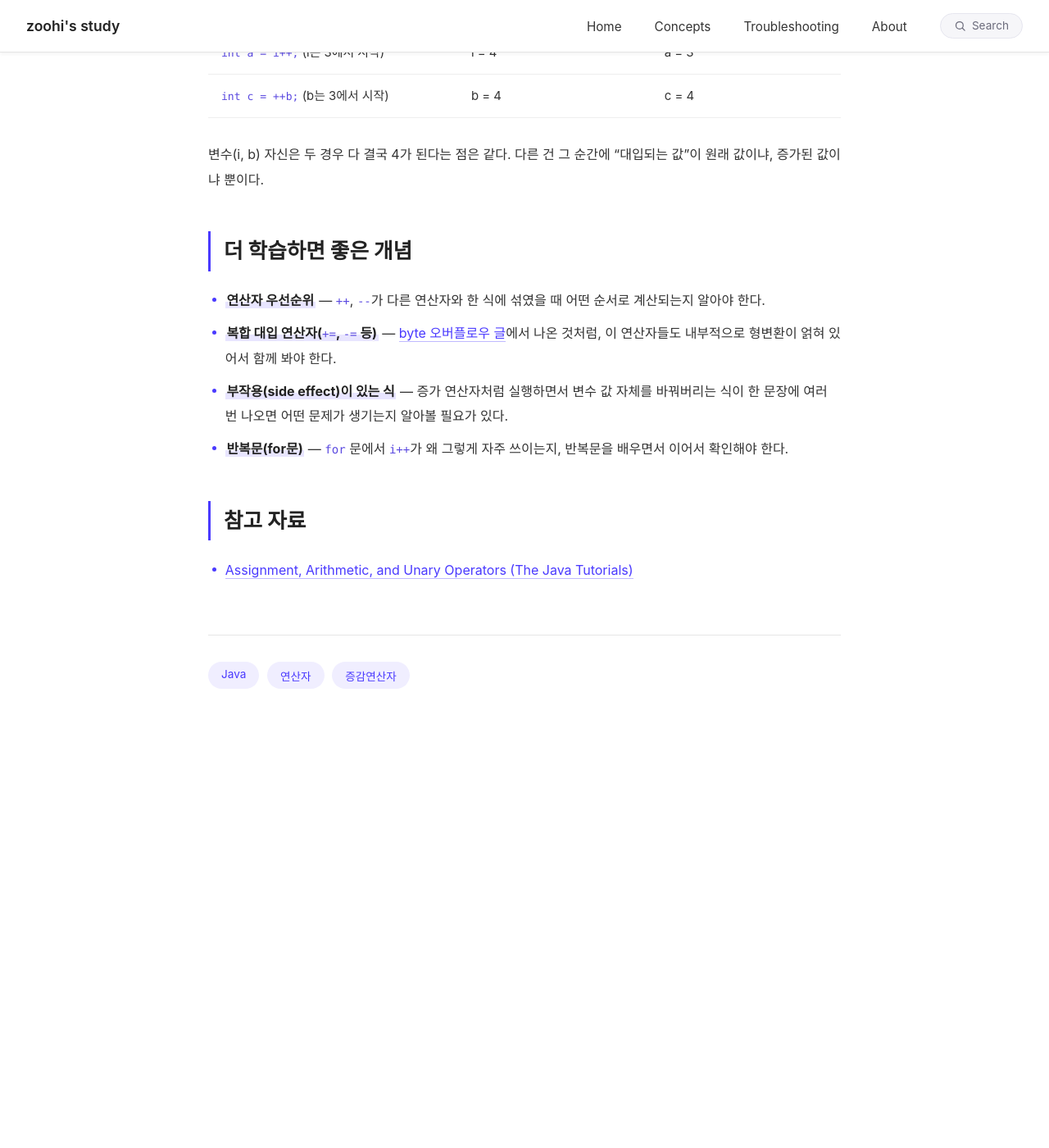
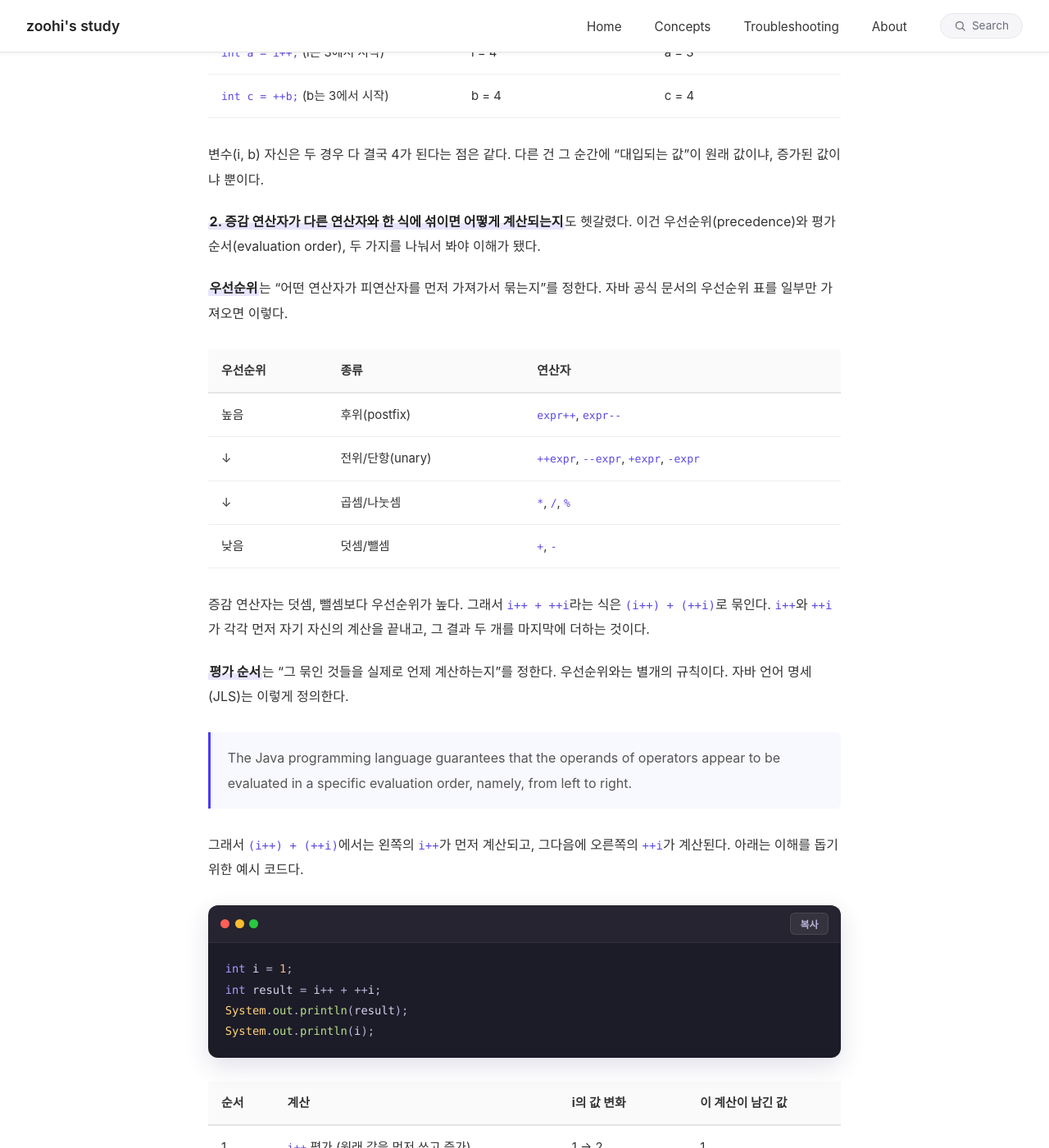
Before and after one commit to JHee0209/my-blog, a Jekyll site: the page built from _posts/2026-09-28-java-prefix-postfix-operator.md, in a window 1280 px wide and 1400 px high, scrolled down 2057 px. Shown: the whole window at 82% size. Built offline with Jekyll 4.4.1, drawn with Linux system fonts in a browser that asks for light colours; some web fonts are replaced; before the commit the page ends 2993 px from its top, so only the background shows below that; some of the changed text lies outside the part shown.

Commit message:
전위/후위 연산자 내용 보강

````diff
--- a/_posts/2026-09-28-java-prefix-postfix-operator.md
+++ b/_posts/2026-09-28-java-prefix-postfix-operator.md
@@ -41,7 +41,7 @@ System.out.println(i);     // 5
 
 ## 헷갈렸던 점
 
-단독으로 쓸 때와 다른 곳에 값을 담을 때 왜 차이가 생기는지가 헷갈렸다.
+**1. 단독으로 쓸 때와 다른 곳에 값을 담을 때 왜 차이가 생기는지**가 헷갈렸다.
 
 **단독으로 쓸 때(`i++;`, `++i;`만 한 줄에 있을 때)**는 이 연산이 만들어낸 "결과 값"을 아무도 쓰지 않는다. 그래서 i가 1 증가한다는 사실만 남고, 전위든 후위든 똑같아 보인다.
 
@@ -62,13 +62,49 @@ int c = ++b;   // b가 먼저 4가 되고, 그 4가 c에 담긴다.
 
 변수(i, b) 자신은 두 경우 다 결국 4가 된다는 점은 같다. 다른 건 그 순간에 "대입되는 값"이 원래 값이냐, 증가된 값이냐 뿐이다.
 
+**2. 증감 연산자가 다른 연산자와 한 식에 섞이면 어떻게 계산되는지**도 헷갈렸다. 이건 우선순위(precedence)와 평가 순서(evaluation order), 두 가지를 나눠서 봐야 이해가 됐다.
+
+**우선순위**는 "어떤 연산자가 피연산자를 먼저 가져가서 묶는지"를 정한다. 자바 공식 문서의 우선순위 표를 일부만 가져오면 이렇다.
+
+| 우선순위 | 종류 | 연산자 |
+|----------|------|--------|
+| 높음 | 후위(postfix) | `expr++`, `expr--` |
+| ↓ | 전위/단항(unary) | `++expr`, `--expr`, `+expr`, `-expr` |
+| ↓ | 곱셈/나눗셈 | `*`, `/`, `%` |
+| 낮음 | 덧셈/뺄셈 | `+`, `-` |
+
+증감 연산자는 덧셈, 뺄셈보다 우선순위가 높다. 그래서 `i++ + ++i`라는 식은 `(i++) + (++i)`로 묶인다. `i++`와 `++i`가 각각 먼저 자기 자신의 계산을 끝내고, 그 결과 두 개를 마지막에 더하는 것이다.
+
+**평가 순서**는 "그 묶인 것들을 실제로 언제 계산하는지"를 정한다. 우선순위와는 별개의 규칙이다. 자바 언어 명세(JLS)는 이렇게 정의한다.
+
+> The Java programming language guarantees that the operands of operators appear to be evaluated in a specific evaluation order, namely, from left to right.
+
+그래서 `(i++) + (++i)`에서는 왼쪽의 `i++`가 먼저 계산되고, 그다음에 오른쪽의 `++i`가 계산된다. 아래는 이해를 돕기 위한 예시 코드다.
+
+```java
+int i = 1;
+int result = i++ + ++i;
+System.out.println(result);
+System.out.println(i);
+```
+
+| 순서 | 계산 | i의 값 변화 | 이 계산이 남긴 값 |
+|------|------|-------------|-------------------|
+| 1 | `i++` 평가 (원래 값을 먼저 쓰고 증가) | 1 → 2 | 1 |
+| 2 | `++i` 평가 (먼저 증가하고 그 값을 씀) | 2 → 3 | 3 |
+| 3 | `1 + 3` 계산 | 3 (변화 없음) | 4 |
+
+그래서 `result`는 4, 최종 `i`는 3이 된다. 우선순위 덕분에 `i++`와 `++i`가 각각 하나의 단위로 묶이고, 평가 순서 덕분에 왼쪽 것이 먼저 실행된다는 것까지 알아야 이 결과가 이해된다.
+
 ## 더 학습하면 좋은 개념
 
-- **연산자 우선순위** — `++`, `--`가 다른 연산자와 한 식에 섞였을 때 어떤 순서로 계산되는지 알아야 한다.
 - **복합 대입 연산자(`+=`, `-=` 등)** — [byte 오버플로우 글]({{ site.baseurl }}{% post_url 2026-09-28-java-byte-overflow %})에서 나온 것처럼, 이 연산자들도 내부적으로 형변환이 얽혀 있어서 함께 봐야 한다.
 - **부작용(side effect)이 있는 식** — 증가 연산자처럼 실행하면서 변수 값 자체를 바꿔버리는 식이 한 문장에 여러 번 나오면 어떤 문제가 생기는지 알아볼 필요가 있다.
 - **반복문(for문)** — `for` 문에서 `i++`가 왜 그렇게 자주 쓰이는지, 반복문을 배우면서 이어서 확인해야 한다.
+- **단축 평가(short-circuit evaluation)** — `&&`, `||`도 왼쪽부터 평가하지만, 조건에 따라 오른쪽은 아예 평가하지 않는 경우가 있다. 이번에 배운 평가 순서를 더 넓게 이해하는 데 도움이 된다.
 
 ## 참고 자료
 
 - [Assignment, Arithmetic, and Unary Operators (The Java Tutorials)](https://docs.oracle.com/javase/tutorial/java/nutsandbolts/op1.html)
+- [Operator Precedence (The Java Tutorials)](https://docs.oracle.com/javase/tutorial/java/nutsandbolts/operators.html)
+- [Java Language Specification, §15.7 Evaluation Order](https://docs.oracle.com/javase/specs/jls/se21/html/jls-15.html#jls-15.7)
````
